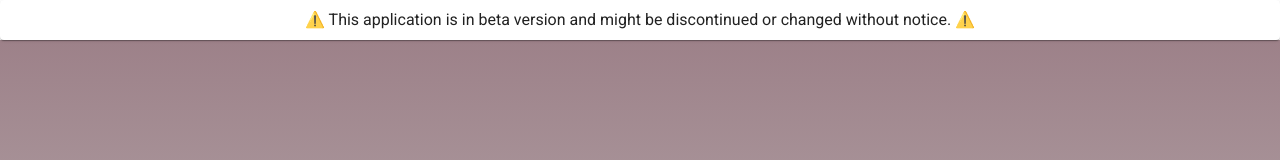
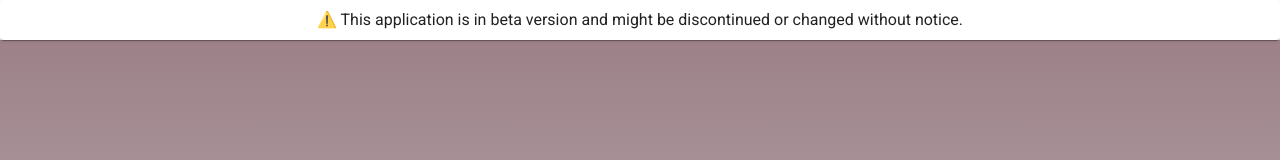
Before and after one commit to Tomoki108/burny, a Vue app in the folder web/: page / in a window 1280 px wide. Shown: the top 160 px of the page. Built offline with nearby package versions, Linux system fonts and the light colour scheme; no server answers.

Commit message:
mod text

```diff
--- a/web/src/views/Home.vue
+++ b/web/src/views/Home.vue
@@ -1,7 +1,7 @@
 <template>
     <div class="home-container">
         <v-card class="px-2 py-2 text-center">⚠️ This application is in beta version and might be discontinued or
-            changed without notice. ⚠️</v-card>
+            changed without notice.</v-card>
         <header class="hero">
             <h1 class="hero-title">Burny 🐶</h1>
             <p class="hero-subtitle">Simplify Project Management with Burn-up Charts</p>
```
